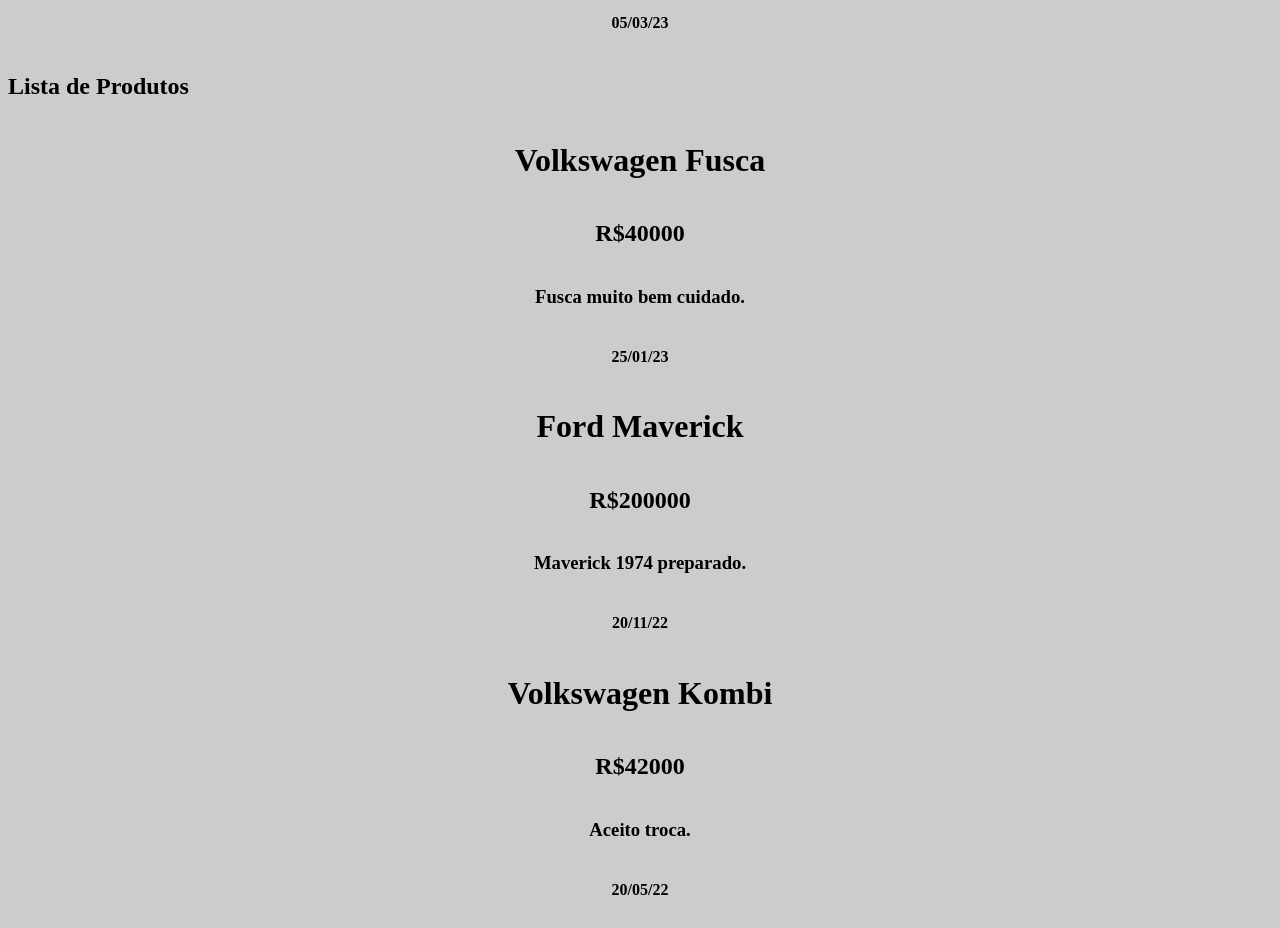
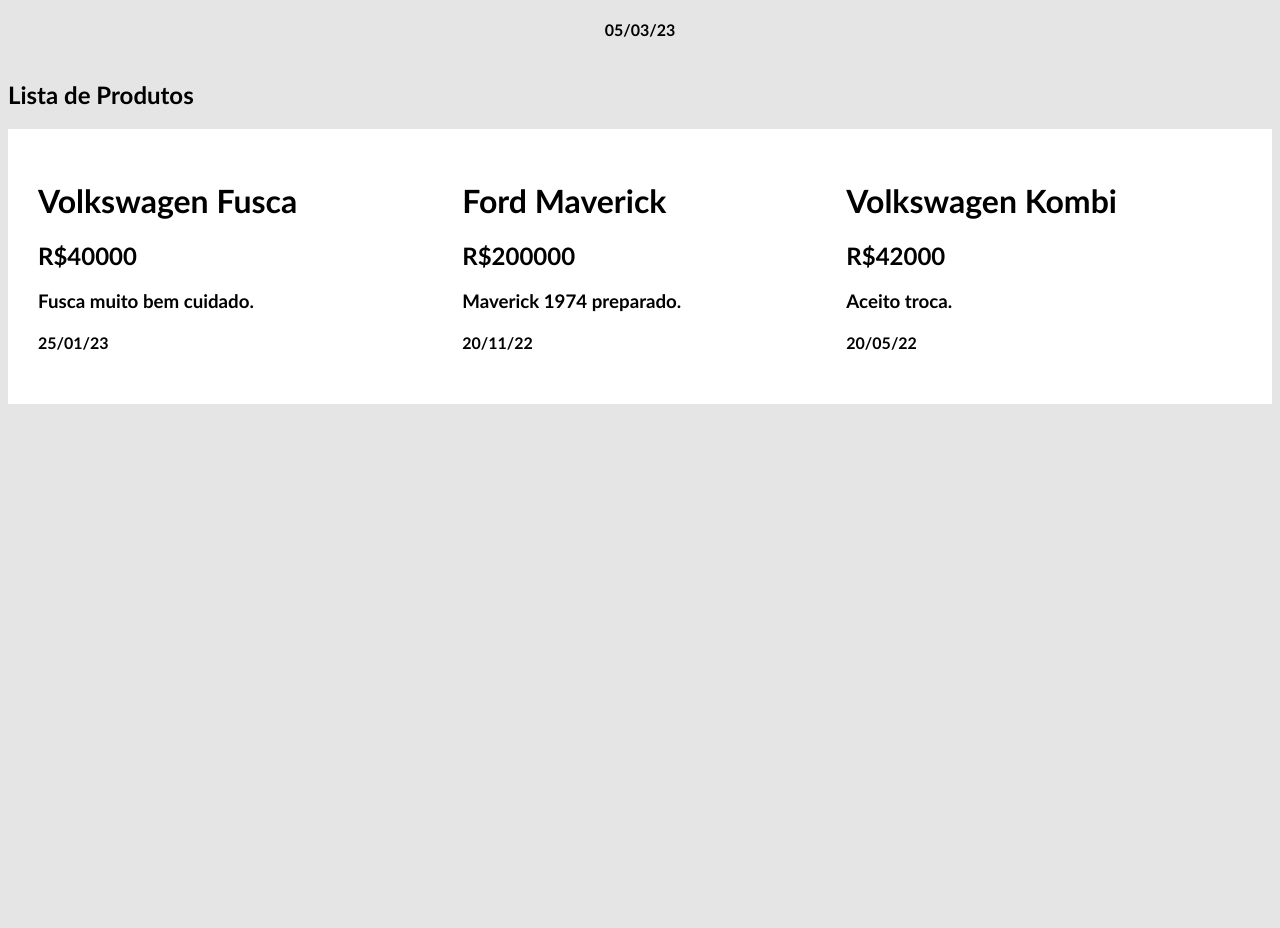
Before and after one commit to tpires1041/Projeto-de-tec-de-programa--o, a plain HTML site: page index.html in a window 1280 px wide. Shown: the part 580-1508 px from the top of the page. After the commit the page ends 992 px from the top, so only its background shows below. Drawn offline with Linux system fonts and the light colour scheme.

Commit message:
mudanças no estilo

```diff
--- a/estilo.css
+++ b/estilo.css
@@ -1,5 +1,6 @@
 body {
-  background: #CCC;
+  font-family: 'Trebuchet MS', 'Lucida Sans Unicode', 'Lucida Grande', 'Lucida Sans', Arial, sans-serif;
+  background: #E5E5E5;
 }
 
 
@@ -9,8 +10,13 @@
   align-items: center;
 }
 
-#listaProdutos {
-  display: flex;
-  flex-direction: column;
-  align-items: center;
+.grid-container {
+  background: #FFFFFF;
+  display: grid;
+  grid-template-columns: auto auto auto;
+  padding: 10px;
 }
+
+.grid-item {
+  padding: 20px;
+}
--- a/index.html
+++ b/index.html
@@ -12,7 +12,9 @@
   <div id="produtoDestaque"></div>
 
   <h2>Lista de Produtos</h2>
-  <div id="listaProdutos"></div>
+  <div class="grid-container" id="listaProdutos"></div>
+
+  <div >
 
 
   <script src="script.js"></script>
--- a/script.js
+++ b/script.js
@@ -8,11 +8,12 @@
     }
 
     mostrarProduto(){
-        return `
+        return `<div class="grid-item">
                 <h1 class="nome">${this.nome}</h1>
                 <h2 class="preco">R$${this.preco}</h1>
                 <h3 class="descricao">${this.descricao}</h3>
-                <h4 class="data_de_cadastro">${this.data_de_cadastro}</h4>`
+                <h4 class="data_de_cadastro">${this.data_de_cadastro}</h4>
+        </div>`
         //return this.nome + this.data_de_cadastro + this.descricao + this.preco
 }
 }
```
